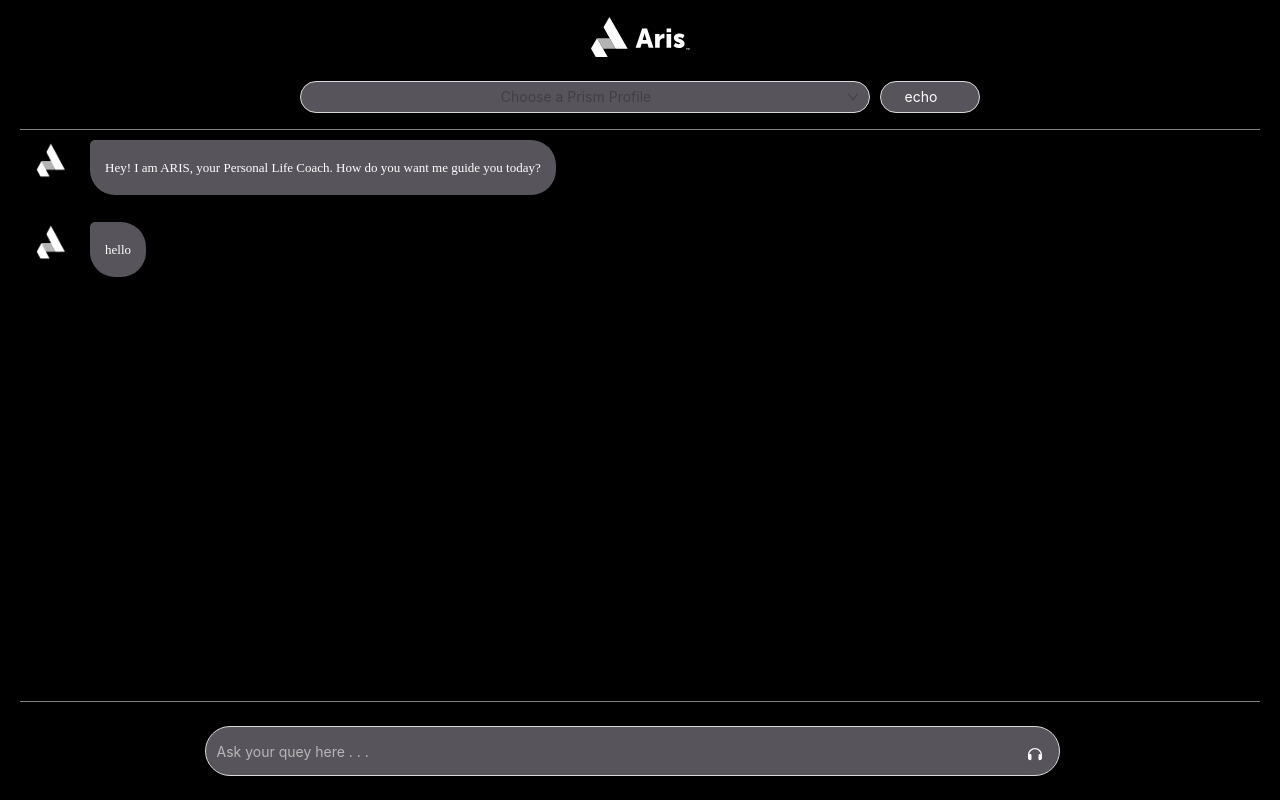
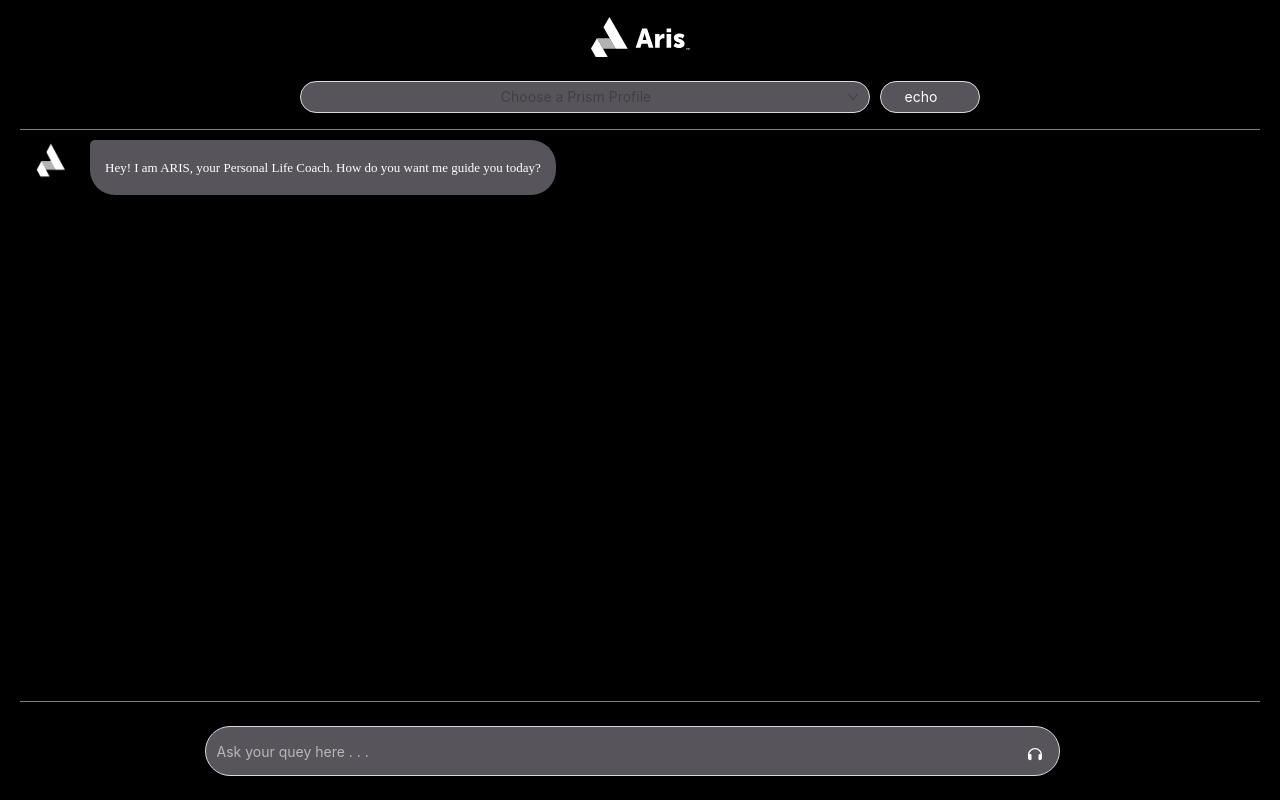
Before and after one commit to Dharani-Eswaramurthi/aris-app, a React (Create React App) app: page / in a window 1280 px wide. Built offline with nearby package versions, Linux system fonts and the light colour scheme; what @lordicon/element would draw is missing.

Commit message:
API Integrated

```diff
--- a/src/App.tsx
+++ b/src/App.tsx
@@ -39,10 +39,6 @@ const App: React.FC = () => {
       user: '',
       bot: 'Hey! I am ARIS, your Personal Life Coach. How do you want me guide you today?',
     },
-    {
-      user: '',
-      bot: 'hello',
-    }
   ]);
 
   const onChange = (value: string) => {
@@ -96,7 +92,7 @@ const App: React.FC = () => {
   const stopRecording = () => {
     setIsMicClicked(false);
     setIsSearchClicked(false);
-    mediaRecorder.stop();
+    mediaRecorder?.stop();
   };
 
   const handlePlay = async (text: string, voiceType: string) => {
```
